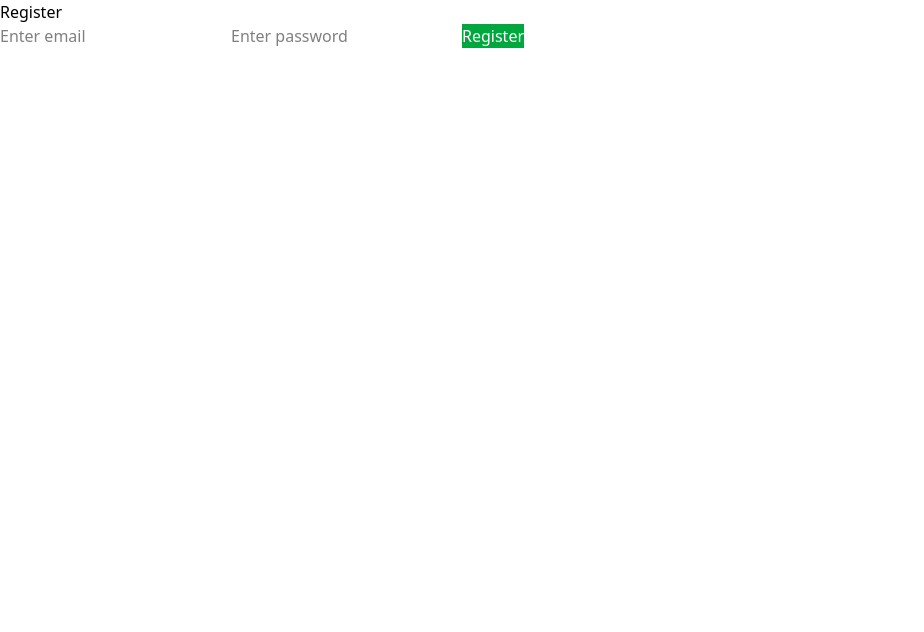
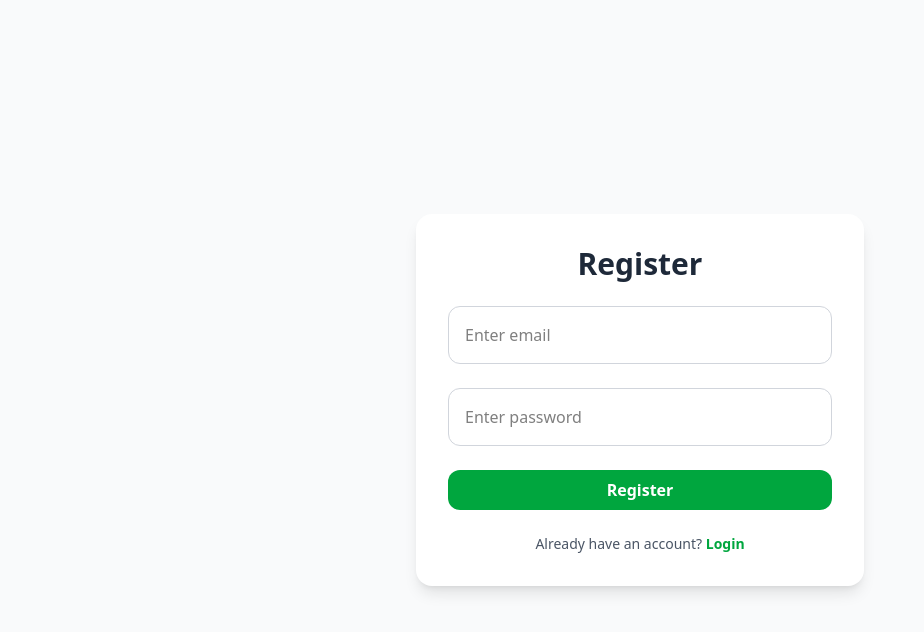
Before and after one commit to shreyashsng/url-manager-prod-ready, a React (Vite) app in the folder client/: page /register in a window 1280 px wide. Shown: the top 632 px of the page, without its empty margins (0-924 px from the left). Built offline with nearby package versions, Linux system fonts and the light colour scheme.

Commit message:
update: register page ui

```diff
--- a/client/src/pages/Register.jsx
+++ b/client/src/pages/Register.jsx
@@ -19,15 +19,20 @@ const Register = () => {
     }
 
     return (
-        <div>
-            <div>
-                <h2>Register</h2>
-                <form onSubmit={handleSubmit}>
-                    <input type='email' placeholder='Enter email' value={email} onChange={(e) => setEmail(e.target.value)}></input>
-                    <input type='password' placeholder='Enter password' value={password} onChange={(e) => setPassword(e.target.value)}></input>
-                    <button className='bg-green-600 text-white'>Register</button>
+        <div className='flex items-center justify-center min-h-screen bg-gray-50'>
+            <div className='w-full max-w-md bg-white rounded-2xl shadow-lg p-8'>
+                <h2 className='text-3xl font-bold mb-6 text-center text-gray-800'>Register</h2>
+                <form onSubmit={handleSubmit} className='space-y-6'>
+                    <input type='email' placeholder='Enter email' value={email} onChange={(e) => setEmail(e.target.value)} className='w-full px-4 rounded-xl py-4 border border-gray-300'></input>
+                    <input type='password' placeholder='Enter password' value={password} onChange={(e) => setPassword(e.target.value)} className='w-full px-4 rounded-xl py-4 border border-gray-300'></input>
+                    <button className='w-full font-semibold bg-green-600 hover:bg-green-700 transition dureation-200 text-white rounded-xl p-2'>Register</button>
                 </form>
-                {message && <p className='text-center'>{message}</p>}
+                {message && <p className='mt-4 text-center text-green-600 font-medium'>{message}</p>}
+
+                <p className='mt-6 text-center text-gray-600 text-sm'>
+                    Already have an account?{" "}
+                    <a href='/login' className='text-green-600 font-semibold hover:underline'>Login</a>
+                </p>
             </div>
         </div>
     )
```
